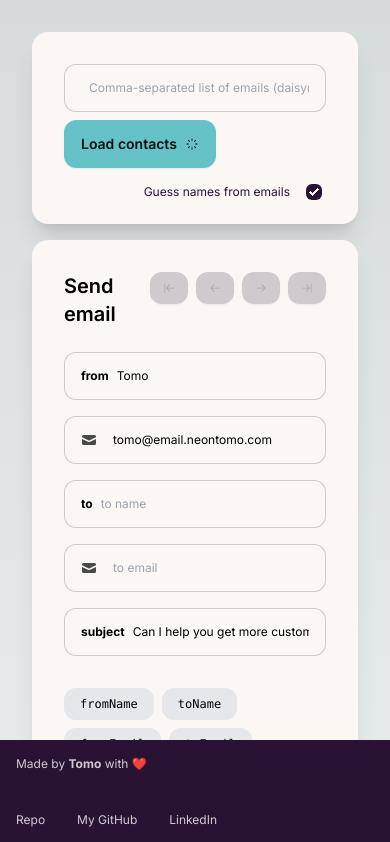
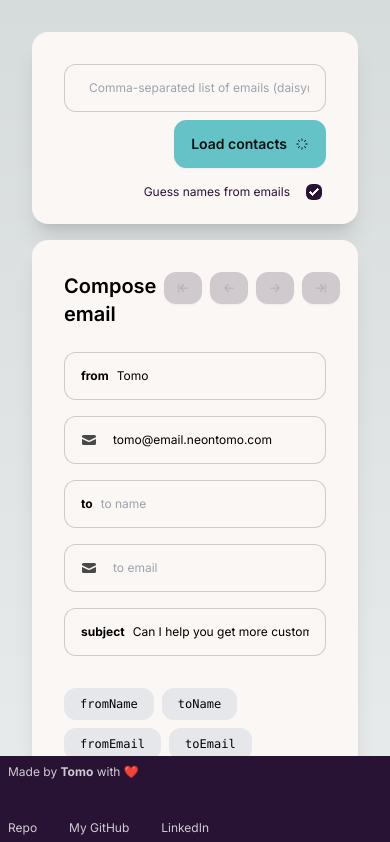
Before and after one commit to neontomo/resend-cold-emailer, a Next.js app: page / in a window 390 px wide. Shown: the top 842 px of the page. Built offline with nearby package versions, Linux system fonts and the light colour scheme.

Commit message:
minor fix

```diff
--- a/src/app/components/Footer.tsx
+++ b/src/app/components/Footer.tsx
@@ -1,7 +1,7 @@
 function Footer() {
   return (
     <>
-      <footer className="fixed bottom-0 left-0 footer items-center p-4 bg-neutral text-neutral-content text-xs">
+      <footer className="fixed bottom-0 left-0 footer items-center p-2 bg-neutral text-neutral-content text-xs">
         <aside className="items-center grid-flow-col">
           <p>
             Made by{' '}
--- a/src/app/page.tsx
+++ b/src/app/page.tsx
@@ -132,7 +132,7 @@ function Component() {
       <div className="mx-auto p-8 md:p-8 mb-32 overflow-x-hidden">
         <div className="card bg-base-100 shadow-xl w-full mb-4">
           <div className="card-body pb-4">
-            <div className="flex flex-row gap-2 flex-wrap lg:flex-nowrap">
+            <div className="flex flex-row gap-2 flex-wrap lg:flex-nowrap justify-end">
               <Input
                 id="contacts-list"
                 type="text"
@@ -180,7 +180,7 @@ function Component() {
             <div className="card-body">
               <div className="flex flex-row gap-2 justify-between">
                 <h2 className="card-title">
-                  Send email{' '}
+                  Compose email{' '}
                   {contacts &&
                     `(${currentContactIndex + 1} of ${
                       contacts.split(',').length
```
